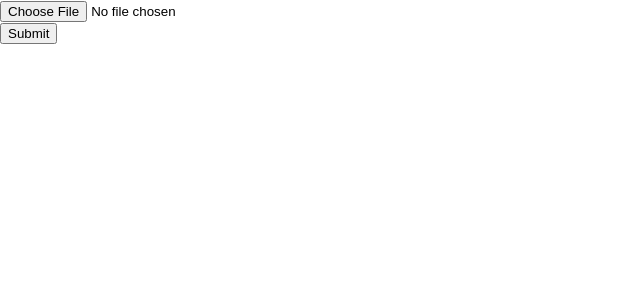
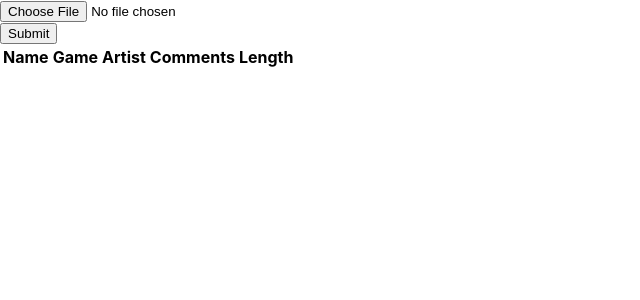
Before and after one commit to Kazhuu/spc-player, a React (Create React App) app in the folder frontend-web/: page / in a window 1280 px wide. Shown: the top 300 px of the page, without its empty margins (0-640 px from the left). Built offline with nearby package versions, Linux system fonts and the light colour scheme.

Commit message:
list of songs

```diff
--- a/frontend-web/src/App.js
+++ b/frontend-web/src/App.js
@@ -1,7 +1,7 @@
 import { useState } from "react";
 
 import FileHandler from "./components/FileHandler";
-import SpcInfo from "./components/SpcInfo";
+import SpcList from "./components/SpcList";
 
 import SpcReader from "./SpcReader";
 
@@ -16,10 +16,12 @@ function App() {
 
   return (
     <div>
-      <FileHandler fileCallback={fileCallback} />
-      {Object.entries(spcReaderList).map(([name, spcReader]) => (
-        <SpcInfo key={name} spcReader={spcReader} />
-      ))}
+      <div>
+        <FileHandler fileCallback={fileCallback} />
+      </div>
+      <div>
+        <SpcList spcReaderList={spcReaderList} />
+      </div>
     </div>
   );
 }
--- a/frontend-web/src/SpcReader.ts
+++ b/frontend-web/src/SpcReader.ts
@@ -54,8 +54,8 @@ export default class SpcReader {
   }
 
   name(): string {
-    if (this.hasID666Metadata && this.metadata!.title) {
-      return this.metadata.title;
+    if (this.hasID666Metadata) {
+      return this.metadata!.title;
     } else {
       return this.filename;
     }
--- a/frontend-web/src/components/SpcInfo.tsx
+++ b/frontend-web/src/components/SpcInfo.tsx
@@ -1,11 +1,17 @@
 import SpcReader from "../SpcReader";
 
-function SpcInfo({ spcReader }: { spcReader: SpcReader }) {
+export default function SpcInfo({ spcReader }: { spcReader: SpcReader }) {
+  let length = spcReader.metadata!.length || 0;
+  let game = spcReader.metadata!.game || "";
+  let artist = spcReader.metadata!.artist || "";
+  let comments = spcReader.metadata!.comments || "";
   return (
-    <div>
-      <input value={spcReader.name()} readOnly={true} />
-    </div>
+    <tr>
+      <td>{spcReader.name()}</td>
+      <td>{game}</td>
+      <td>{artist}</td>
+      <td>{comments}</td>
+      <td>{length}</td>
+    </tr>
   );
 }
-
-export default SpcInfo;
--- /dev/null
+++ b/frontend-web/src/components/SpcList.tsx
@@ -0,0 +1,23 @@
+import SpcInfo from "../components/SpcInfo";
+import SpcReader from "../SpcReader";
+
+export default function SpcList({
+  spcReaderList,
+}: {
+  spcReaderList: [SpcReader];
+}) {
+  return (
+    <table>
+      <tr>
+        <th>Name</th>
+        <th>Game</th>
+        <th>Artist</th>
+        <th>Comments</th>
+        <th>Length</th>
+      </tr>
+      {Object.entries(spcReaderList).map(([name, spcReader]) => (
+        <SpcInfo key={name} spcReader={spcReader} />
+      ))}
+    </table>
+  );
+}
```
